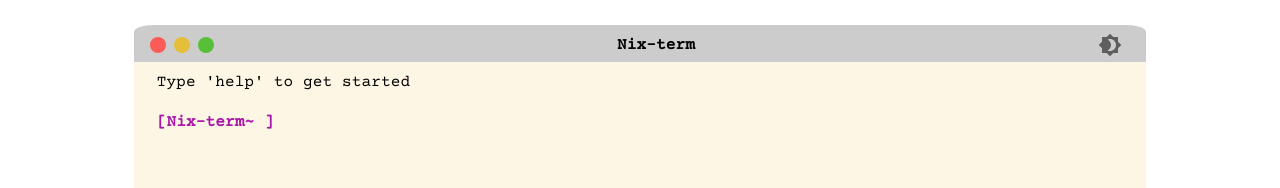
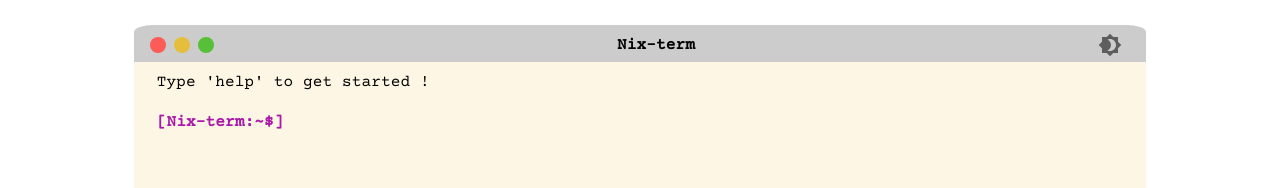
Before and after one commit to nixhantb/nishantbanjade.com.np, a React (Vite) app: page / in a window 1280 px wide. Shown: the part 465-653 px from the top of the page. Built offline with nearby package versions, Linux system fonts and the light colour scheme.

Commit message:
Fix: Configuration files and some utility functions of terminal

```diff
--- a/src/assets/config/developer_data/terminalconfiguration.ts
+++ b/src/assets/config/developer_data/terminalconfiguration.ts
@@ -1,6 +1,6 @@
 const TerminalConfiguration = {
-  welcome_message: "Type 'help' to get started",
-  terminal_username: "[Nix-term~ ]",
+  welcome_message: "Type 'help' to get started !",
+  terminal_username: "[Nix-term:~$]",
   whoami: {
     name: "Nishant Banjade",
     profession: "Software Engineer I",
@@ -12,13 +12,14 @@ const TerminalConfiguration = {
     CGPA: "8.68 / 10",
   },
   help: {
-    whoami: "whoami -> My general information",
-    education: "education -> My educational background",
-    skills: "skills -> My current SWE skills",
+    whoami: "whoami -> General information",
+    education: "education -> Educational background",
+    skills: "skills -> Current SWE skills",
     publications: "publications -> Papers published on international Journals",
     blogs: "blogs -> Contributing programming tutorials for learners",
     github: "github -> Where I put my codes :P",
-    LinkedIn: "LinkedIn -> LinkedIn handle of mine.",
+    LinkedIn: "linkedIn -> LinkedIn handle of mine.",
+    Contact: "contact -> Email for any thing",
     clear: "clear -> clears everything from the terminal",
   },
   skills: {
@@ -45,6 +46,9 @@ const TerminalConfiguration = {
   LinkedIn: {
     linkedin: "https://www.linkedin.com/in/nbanjade/",
   },
+  contact: {
+    email: "nixhant07@gmail.com"
+  }
 };
 
 export default TerminalConfiguration;
--- a/src/component/terminal/CommandUtility.ts
+++ b/src/component/terminal/CommandUtility.ts
@@ -6,7 +6,8 @@ import {
   Publications,
   Github,
   Linkedin,
-  Blog
+  Blog,
+  Contact
 } from "./commands/HelpUser";
 
 export const commands: Record<string, string | string[]> = {
@@ -24,7 +25,7 @@ export const commands: Record<string, string | string[]> = {
   clear: [],
   help: HelpUser.map(
     (item) =>
-      `${item.whoami} <br/> ${item.education} <br/> ${item.skills} <br/> ${item.publications} <br/> ${item.blogs} <br/> ${item.github} <br/> ${item.LinkedIn} <br/> ${item.clear}`
+      `${item.whoami} <br/> ${item.education} <br/> ${item.skills} <br/> ${item.publications} <br/> ${item.blogs} <br/> ${item.github} <br/> ${item.LinkedIn} <br/> ${item.Contact} <br/> ${item.clear}`
   ).join("<br/>"),
 
   skills: Skills.map(
@@ -52,4 +53,7 @@ export const commands: Record<string, string | string[]> = {
     (item) =>
       `<a href="${item.linkedin}" target="_blank">${item.linkedin}</a>`
   ),
+  contact: Contact.map(
+    (item) => `Email Me -> ${item.email}`
+  ),
 };
--- a/src/component/terminal/TermNav.tsx
+++ b/src/component/terminal/TermNav.tsx
@@ -19,6 +19,7 @@ export default function TermNav() {
         <YellowDot />
         <GreenDot />
       </DotsInsideContainer>
+      {/* Copyright :D Nishant Banjade*/}
       <TextInsideContainer>Nix-term</TextInsideContainer>
       <IconButton>
         <Brightness4Icon sx={{ fontSize: isSmallScreen ? "0.7em" : "1em" }} />
--- a/src/component/terminal/TerminalOutput.tsx
+++ b/src/component/terminal/TerminalOutput.tsx
@@ -4,17 +4,17 @@ import {
   TerminalUserName,
   TerminalOutput as TerminalOutputStyle,
 } from "../../assets/styles/terminal/terminalstyle";
-
+import TerminalConfiguration from "../../assets/config/developer_data/terminalconfiguration";
 type TerminalOutputProps = {
   command: string;
   response: string | string[];
 };
-
+const {terminal_username} = TerminalConfiguration;
 const TerminalOutput: FC<TerminalOutputProps> = ({ command, response }) => (
   <div>
     <TerminalPrompt>
       <TerminalUserName>
-        [Nix-term~ ]{" "}
+        {terminal_username}{" "}
         <span style={{ color: "black", fontWeight: "600" }}>{command}</span>
       </TerminalUserName>
     </TerminalPrompt>
--- a/src/component/terminal/commands/HelpUser.ts
+++ b/src/component/terminal/commands/HelpUser.ts
@@ -7,3 +7,4 @@ export const Publications = [TerminalConfiguration.publications];
 export const Blog = [TerminalConfiguration.blogs];
 export const Github = [TerminalConfiguration.github];
 export const Linkedin = [TerminalConfiguration.LinkedIn];
+export const Contact = [TerminalConfiguration.contact];
```
